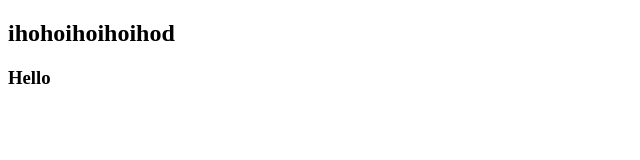
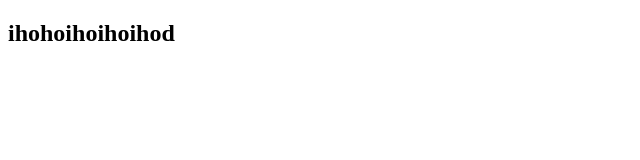
Before and after one commit to RAJDEEKSHITH/learning-git, a plain HTML site: page index.html in a window 1280 px wide. Shown: the full height of the page, 0-640 px from the left. Drawn offline with Linux system fonts and the light colour scheme.

Commit message:
remove hello paragaph

```diff
--- a/index.html
+++ b/index.html
@@ -7,6 +7,5 @@
 </head>
 <body>
     <h2>ihohoihoihoihod</h2>
-    <h3>Hello</h3>
 </body>
 </html>
```
